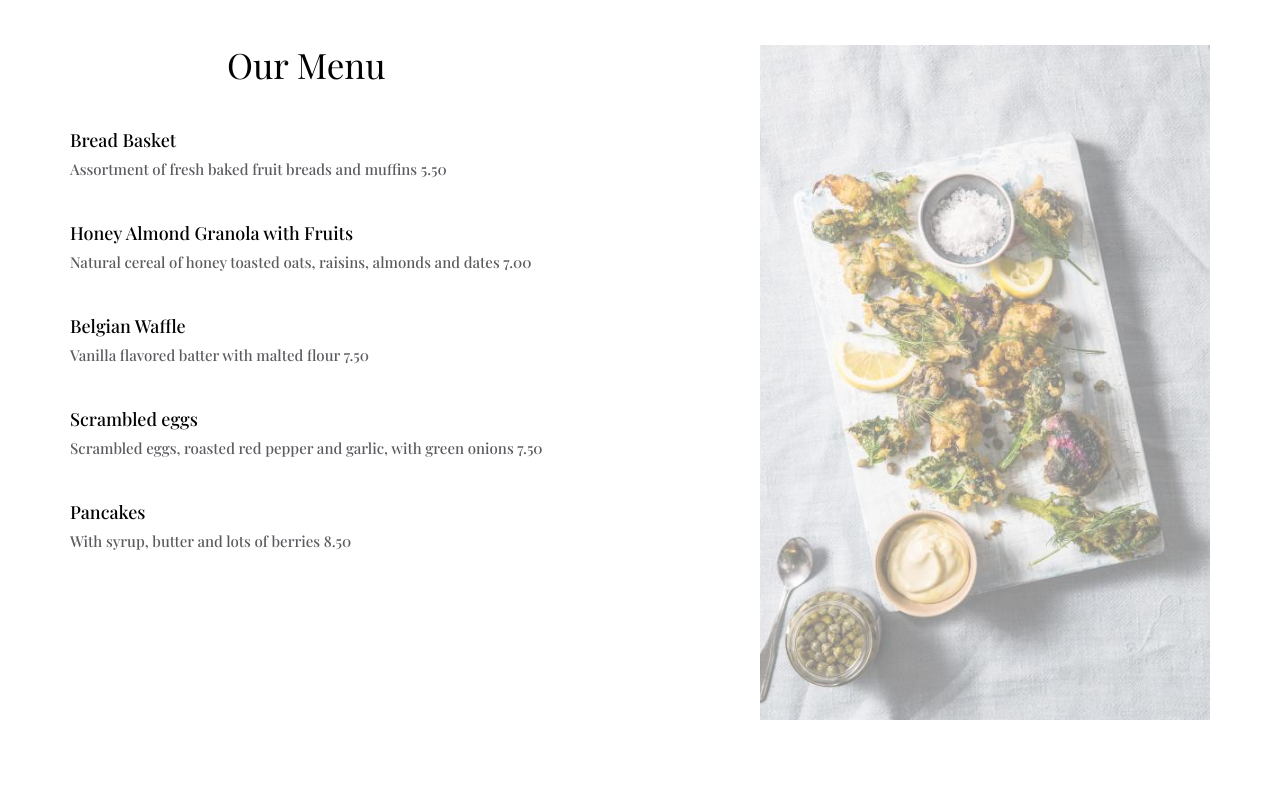
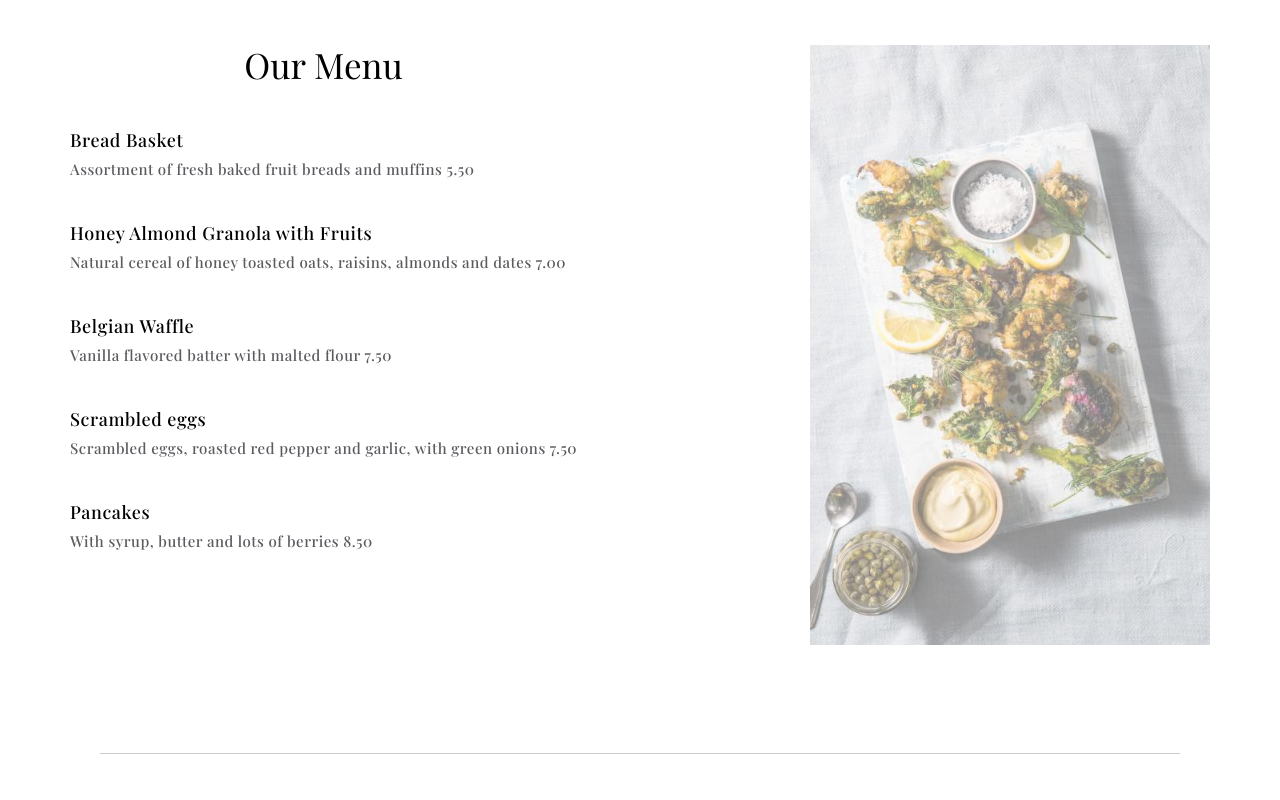
Before and after one commit to Ola-Reda/burgur, a plain HTML site: page index.html in a window 1280 px wide. Shown: the part 1680-2480 px from the top of the page. Drawn offline with nearby package versions, Linux system fonts and the light colour scheme.

Commit message:
mdifiy css file

```diff
--- a/css/style.css
+++ b/css/style.css
@@ -218,15 +218,17 @@ header h1{
 .menu .box span{
     font-size: 18px;
     font-weight: 500;
+    letter-spacing: .6px;
 }
 .menu .box p{
     font-size: 15px;
     color: var(--main-color);
     font-weight: 500;
     margin-top: 10px;
+    letter-spacing: .5px;
 }
 .menu img{
-    width: 450px;
+    width: 400px;
     opacity: .5;
     transition: .5s;
 }
```
